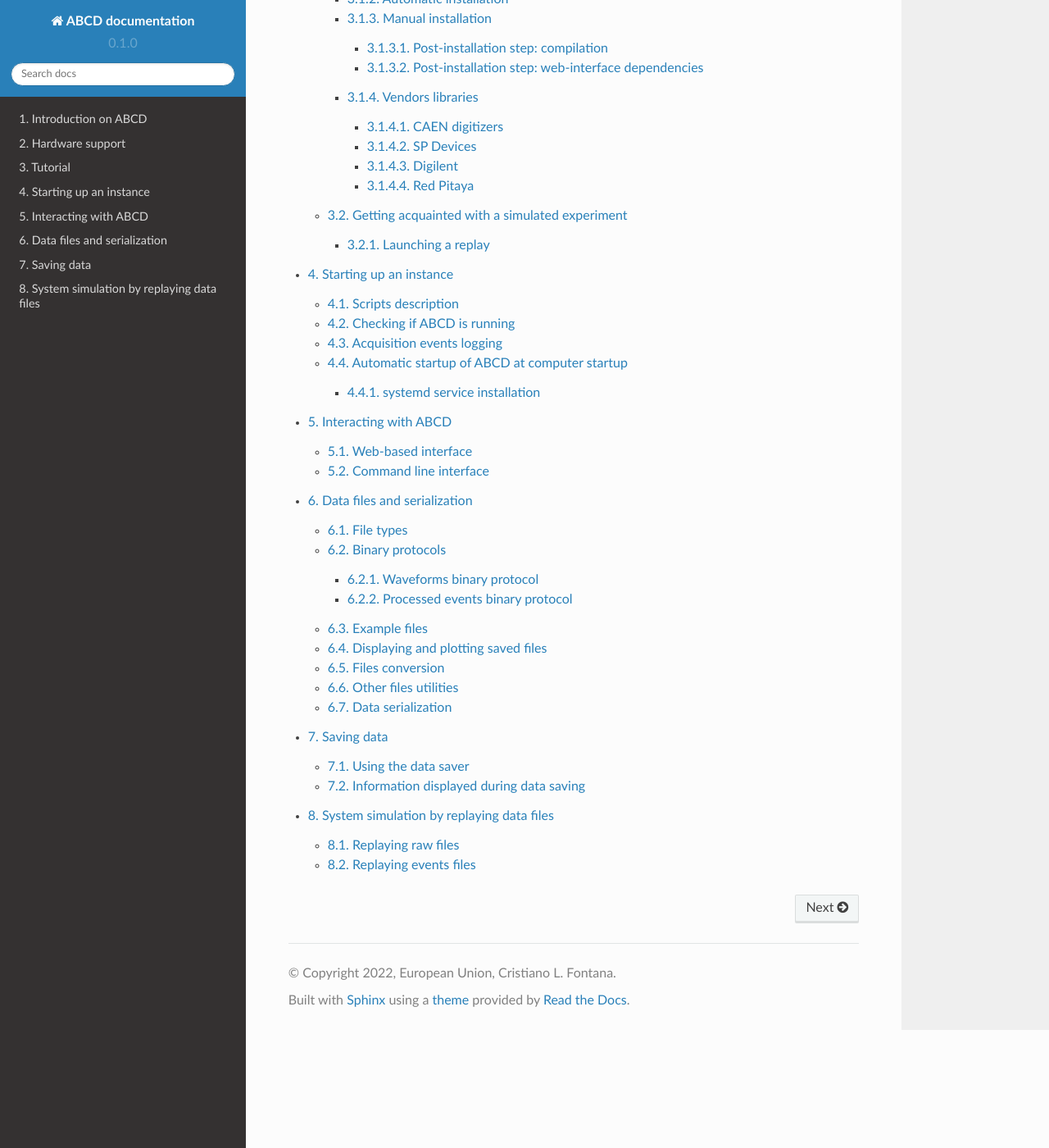
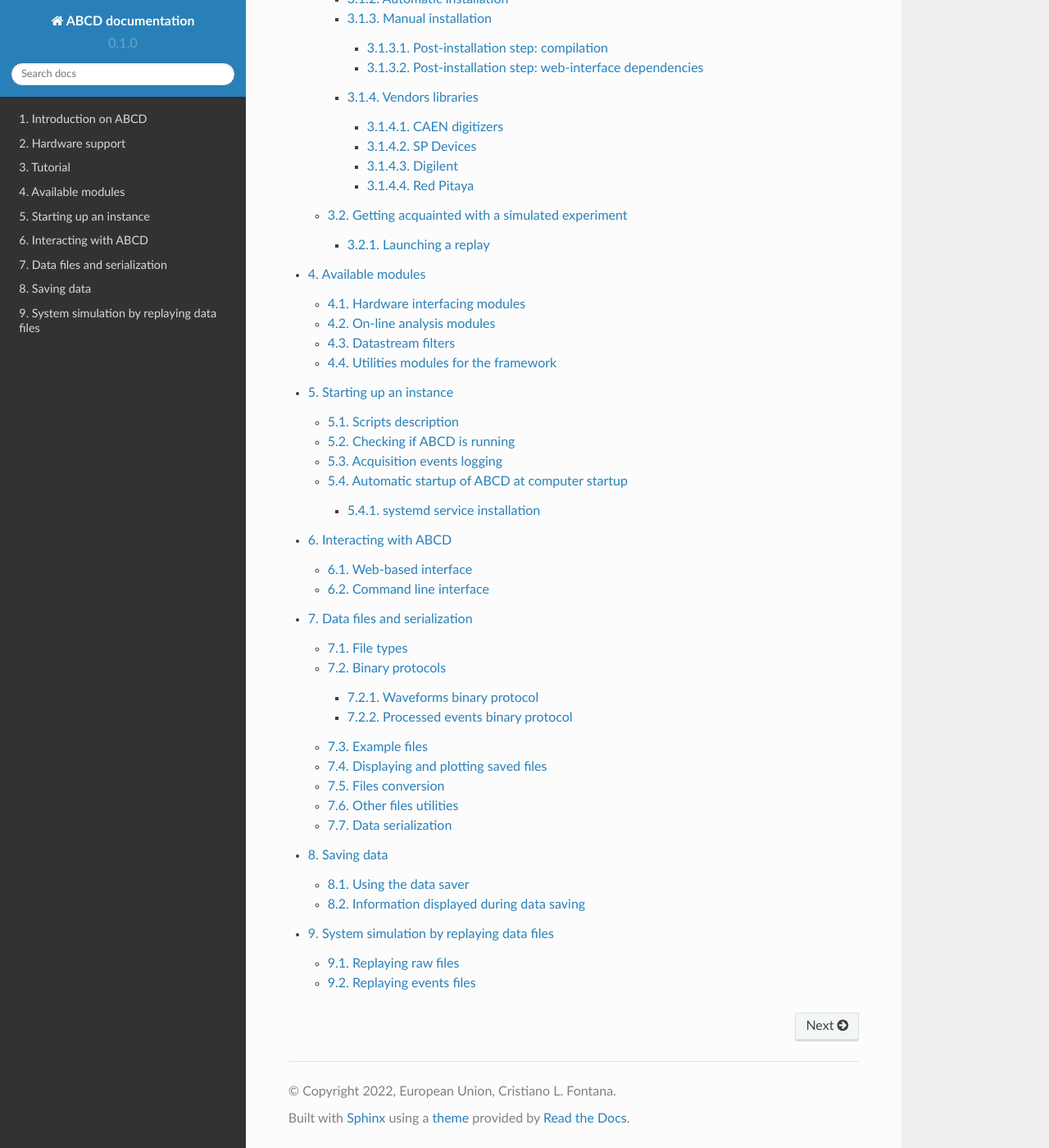
Before and after one commit to cl-fontana/abcd-docs, a Sphinx documentation site: the page built from docs/source/index.rst, in a window 1280 px wide and 1400 px high, scrolled down 922 px. Shown: the whole window at 82% size. Built offline with Sphinx 7.4.7 and the Read the Docs theme 2.0.0, drawn with Linux system fonts in a browser that asks for light colours; some of the changed lines change nothing that is shown.

Commit message:
Added modules descriptions

```diff
--- a/docs/source/index.rst
+++ b/docs/source/index.rst
@@ -20,6 +20,7 @@
    introduction
    hardware_support
    tutorial
+   modules
    startup
    interacting
    data_files
--- /dev/null
+++ b/docs/source/modules.rst
@@ -0,0 +1,47 @@
+=================
+Available modules
+=================
+
+Being ABCD a collection of intependent processes, there is a number of available modules.
+All the programs are to be run in the terminal.
+Modules have an in-line help that is shown calling the program with the ``-h`` flag.
+
+Hardware interfacing modules
+----------------------------
+
+These modules are implemented following the finite state machines paradigm, in order to simplify the development phase.
+Diagrams of the state machines can be found in the ``doc/`` folder in the repository.
+
+* `abcd <https://github.com/ec-jrc/abcd/tree/main/abcd/>`_: Data acquisition module, that interfaces with CAEN digitizers.
+* `abad2 <https://github.com/ec-jrc/abcd/tree/main/abad2/>`_: Data acquisition module, that interfaces with the Digilent Analog Discovery 2.
+* `abrp <https://github.com/ec-jrc/abcd/tree/main/abrp/>`_: Data acquisition module, that interfaces with the Red Pitaya.
+* `absp <https://github.com/ec-jrc/abcd/tree/main/absp/>`_: Data acquisition module, that interfaces with SP Devices digitizers.
+* `abps5000a <https://github.com/ec-jrc/abcd/tree/main/abps5000a/>`_: Data acquisition module, that interfaces with the PicoScope 5000A.
+* `hivo <https://github.com/ec-jrc/abcd/tree/main/hivo/>`_: High-voltages management module, that interfaces with CAEN VME high-voltage power supplies.
+
+On-line analysis modules
+------------------------
+
+* `spec <https://github.com/ec-jrc/abcd/tree/main/spec/>`_: Histogramming module, that calculates the energy histograms on-line.
+* `tofcalc <https://github.com/ec-jrc/abcd/tree/main/tofcalc/>`_: On-line Time of Flight calculation between some reference channels and the others.
+* `waan <https://github.com/ec-jrc/abcd/tree/main/waan/>`_: General purpose waveforms processing module that uses user-supplied pulse processing libraries.
+
+Datastream filters
+------------------
+
+Filters are usually implemented as simple loops reading from the sockets, selecting the processed events and forwarding the data to the next module.
+
+* `chafi <https://github.com/ec-jrc/abcd/tree/main/chafi/>`_: Channel filter, that filters the waveforms and processed events allowing the passage of only the data coming from a specific channel.
+* `cofi <https://github.com/ec-jrc/abcd/tree/main/cofi/>`_: Coincidence filter, that filters the processed events allowing the passage of only the data in coincidence in a specified time-window.
+* `enfi <https://github.com/ec-jrc/abcd/tree/main/enfi/>`_: Energy filter that filters the processed events allowing the passage of only the data with an energy in a specified interval.
+* `pufi <https://github.com/ec-jrc/abcd/tree/main/pufi/>`_: Pulse Shape Discrimination filter, that selects data that fall in a polygon on the (energy, PSD) plane.
+
+Utilities modules for the framework
+-----------------------------------
+
+* `wit <https://github.com/ec-jrc/abcd/tree/main/wit/>`_: Web-based user interface module, that hosts the web-service.
+* `wadi <https://github.com/ec-jrc/abcd/tree/main/wadi/>`_: Waveforms display, that reads the waveforms data streams and formats it for visualization purposes for the web-based interface. It can only be used in conjunction with ``wit``.
+* `dasa <https://github.com/ec-jrc/abcd/tree/main/dasa/>`_: Data saving module, that saves data to disk.
+* `fifo <https://github.com/ec-jrc/abcd/tree/main/fifo/>`_: Temporary data storage with a FIFO structure, data are kept in memory for a given time span and then are discarded.
+* `gzad <https://github.com/ec-jrc/abcd/tree/main/gzad/>`_: Compress data, filter that compresses with the zlib or the bz2 libraries the messages in a socket stream (compression ratio about 50%).
+* `unzad <https://github.com/ec-jrc/abcd/tree/main/gzad/>`_: Decompress data, filter that decompresses the packets generated by the ``gzad`` filter.
```
